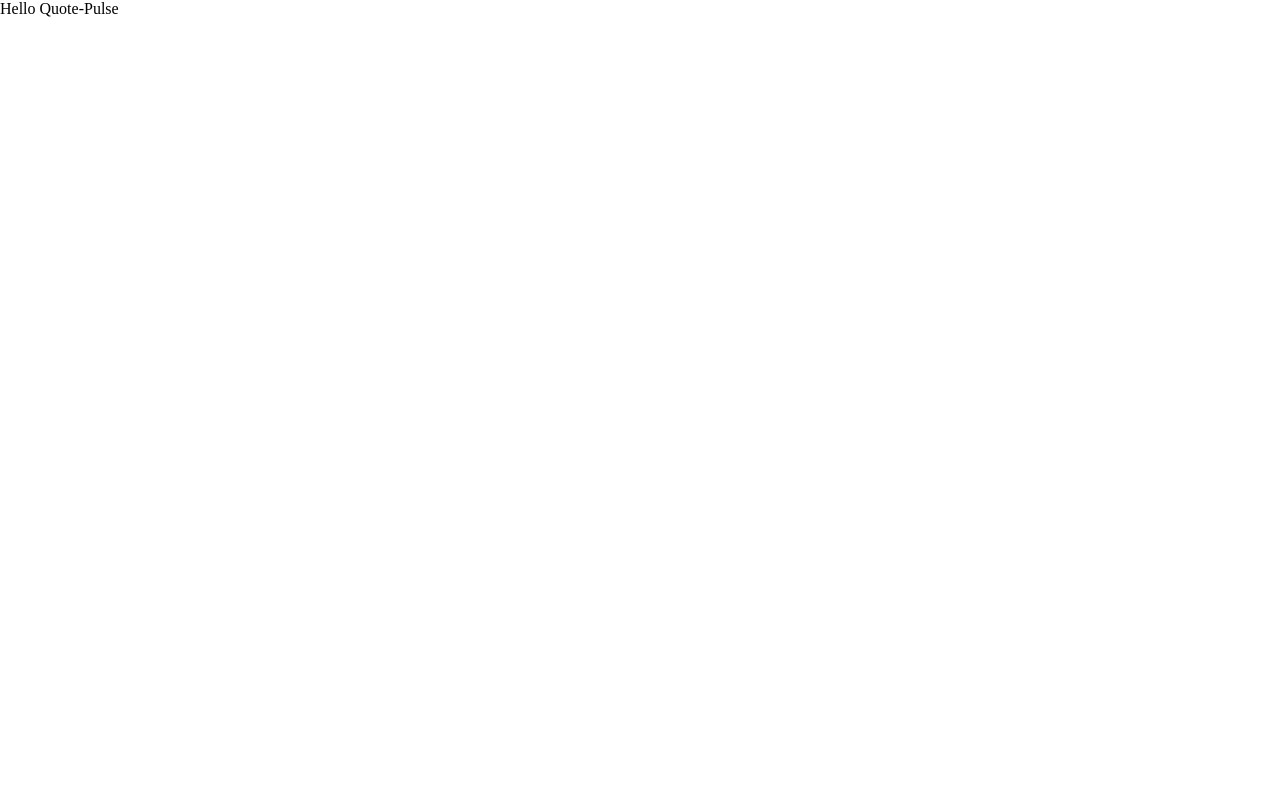
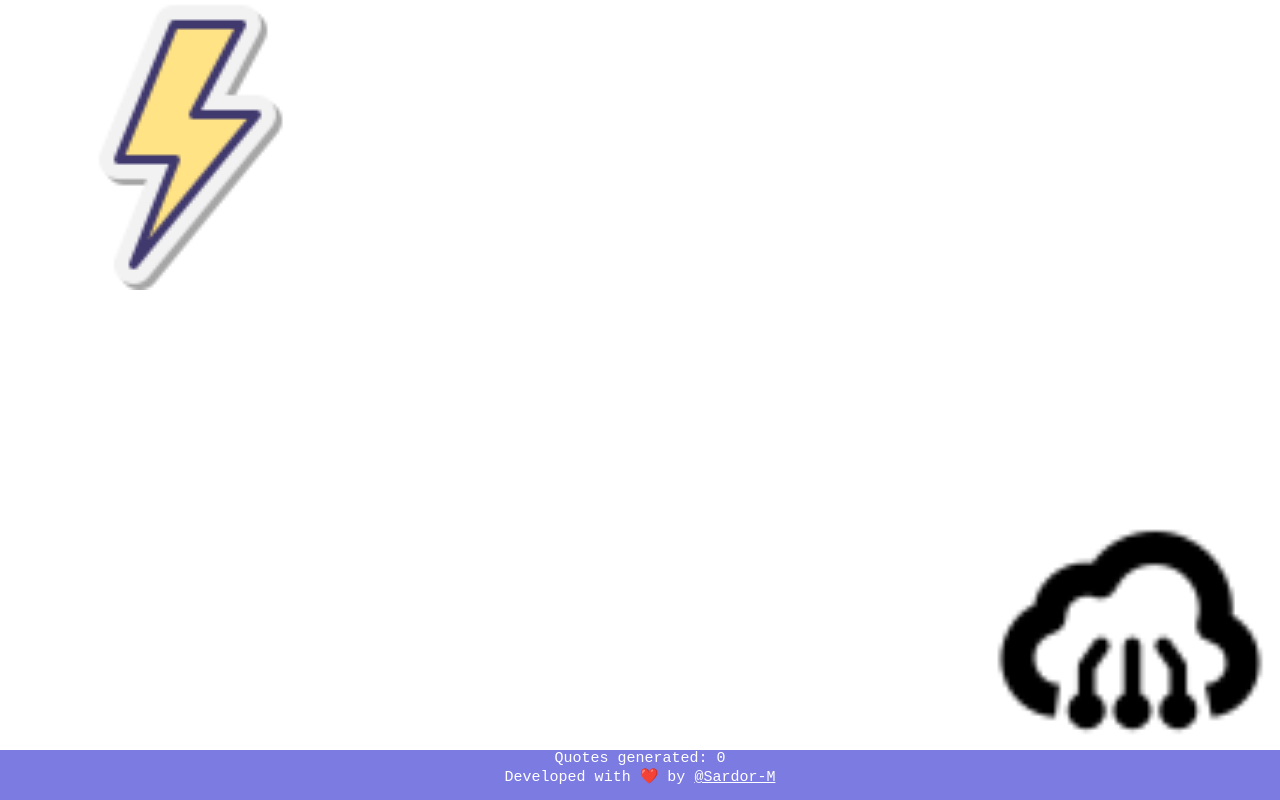
Before and after one commit to Sardor-M/Quote-Pulse, a Next.js app: page / in a window 1280 px wide. Built offline with nearby package versions, Linux system fonts and the light colour scheme.

Commit message:
footer and img components: added

```diff
--- a/components/QuoteGenerator/QuoteGeneratorElem.tsx
+++ b/components/QuoteGenerator/QuoteGeneratorElem.tsx
@@ -20,3 +20,33 @@ export const GradientBackgroundCon = styled.div`
     }
   }
 `;
+
+export const BackgorundCloudImage1 = styled(Image)`
+  position: relative;
+  z-index: 1;
+  margin-left: 30px;
+  margin-top: -10px;
+`;
+export const BackgorundCloudImage2 = styled(Image)`
+  position: fixed;
+  z-index: 1;
+  right: 0;
+  bottom: 25px;
+`;
+
+export const FooterContainer = styled.div`
+  width: 100vw;
+  height: 50px;
+  background-color: #7b7be2;
+  text-align: center !important;
+  font-family: "Source Code Pro", monospace;
+  font-size: 15px;
+  position: absolute;
+  bottom: 0;
+  color: #fff;
+  z-index: 999999;
+`;
+
+export const FooterLink = styled(Link)`
+  color: #fff;
+`;
--- a/pages/index.tsx
+++ b/pages/index.tsx
@@ -1,8 +1,24 @@
 import Head from "next/head";
 import Image from "next/image";
-import { GradientBackgroundCon } from "@/components/QuoteGenerator/QuoteGeneratorElem";
+
+// Components
+import {
+  BackgorundCloudImage1,
+  BackgorundCloudImage2,
+  FooterContainer,
+  FooterLink,
+  GradientBackgroundCon,
+} from "@/components/QuoteGenerator/QuoteGeneratorElem";
+
+// Assets
+import Cloud_1 from "assets/cloud-image-here.png";
+import Cloud_2 from "assets/cloud-image-new.png";
+
+import { useState } from "react";
 
 export default function Home() {
+  const [numberOfQuotes, setNumberOfQuotes] = useState<Number | null>(0);
+
   return (
     <>
       <Head>
@@ -12,8 +28,23 @@ export default function Home() {
         <link rel="icon" href="/favicon.ico" />
       </Head>
       <GradientBackgroundCon>
-        <div>Hello Quote-Pulse</div>
+        <BackgorundCloudImage1 src={Cloud_1} alt="cloudyImage1" height="300" />
+        <BackgorundCloudImage2 src={Cloud_2} alt="cloudyImage2" height="300" />
       </GradientBackgroundCon>
+      <FooterContainer>
+        <>
+          Quotes generated: {numberOfQuotes}
+          <br />
+          Developed with ❤️ by{" "}
+          <FooterLink
+            href="https://github.com/sardor-m"
+            target="_blank"
+            rel="noopener noreferrer"
+          >
+            @Sardor-M
+          </FooterLink>
+        </>
+      </FooterContainer>
     </>
   );
 }
```
Also changed, not shown: assets/cloud-image-here.png (added), assets/cloud-image-new.png (added).
